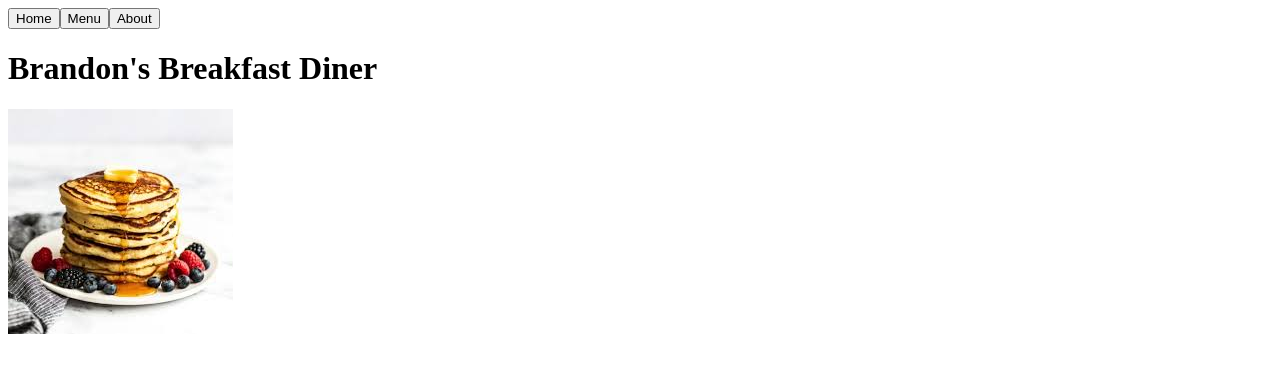
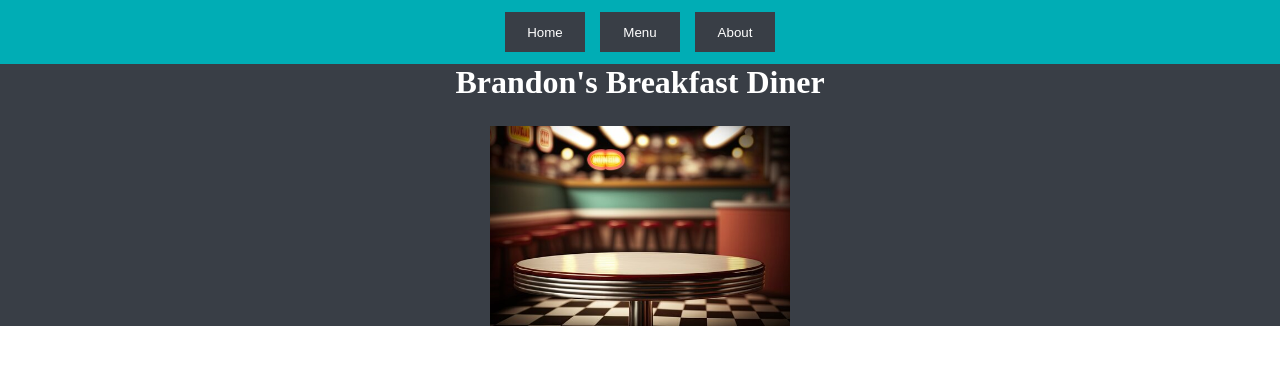
Before and after one commit to brandon-parkerson/restaurant, a website built with webpack: page src/index.html in a window 1280 px wide. Built offline with nearby package versions, Linux system fonts and the light colour scheme.

Commit message:
Load tabs and image from JavaScript only.

```diff
--- a/package.json
+++ b/package.json
@@ -12,7 +12,9 @@
   "author": "",
   "license": "ISC",
   "devDependencies": {
+    "css-loader": "^7.1.2",
     "html-webpack-plugin": "^5.6.0",
+    "style-loader": "^4.0.0",
     "web-dev-server": "^3.0.27",
     "webpack": "^5.93.0",
     "webpack-cli": "^5.1.4",
--- a/src/index.html
+++ b/src/index.html
@@ -6,15 +6,14 @@
     <title>Restaurant</title>
 </head>
 <body>
-    <header>
-        <nav>
-            <button>Home</button><button>Menu</button><button>About</button>
-            <!--TODO: Create website contents-->
+    <header class="header">
+        <nav class="nav">
+
         </nav>
     </header>
     <div id="content">
-        <h1>Brandon's Breakfast Diner</h1>
-        <img id="pancakes" alt="Delicious pancakes.">
+        <h1 class="title">Brandon's Breakfast Diner</h1>
+
     </div>
 </body>
 </html>
--- a/src/index.js
+++ b/src/index.js
@@ -1,6 +1,39 @@
-import pancakes from './pancakes.jpeg';
+import './style.css';
+import table from './diner-background.jpg';
+
+const header = document.querySelector(".header");
+const navigation = document.querySelector(".nav");
+const content = document.getElementById("content");
+const imgElement = document.createElement("img");
+const btnHome = document.createElement("button");
+const btnMenu = document.createElement("button");
+const btnAbout = document.createElement("button");
 
 document.addEventListener('DOMContentLoaded', () => {
-    const imgElement = document.getElementById("pancakes");
-    imgElement.src = pancakes;
-})
+
+    loadButtons();
+    loadTable();
+
+});
+
+function loadButtons() {
+    btnHome.innerText = "Home";
+    btnMenu.innerText = "Menu";
+    btnAbout.innerText = "About";
+
+    navigation.appendChild(btnHome);
+    navigation.appendChild(btnMenu);
+    navigation.appendChild(btnAbout);
+
+    header.appendChild(navigation);
+};
+
+function loadTable() {
+    imgElement.src = table;
+    imgElement.classList.add("table");
+    content.appendChild(imgElement);
+};
+
+// function loadQuote() {
+//     const quote = document.createElement(p)
+// }
--- /dev/null
+++ b/src/style.css
@@ -0,0 +1,57 @@
+* {
+    box-sizing: border-box;
+    margin: 0;
+    color: white;
+}
+
+body {
+    display: flex;
+    flex-direction: column;
+
+}
+
+#content {
+    display: flex;
+    flex-direction: column;
+    background-color: #393E46;
+
+}
+
+nav {
+    display: flex;
+    justify-content: center;
+    align-items: center;
+    gap: 15px;
+    background-color: #00ADB5;
+    height: 8vh;
+}
+
+.title {
+    text-align: center;
+}
+
+.table {
+    margin-left: auto;
+    margin-right: auto;
+    width: auto;
+    height: 200px;
+}
+
+button {
+    border: 1px solid #393E46;
+    color: white;
+    height: 40px;
+    width: 80px;
+    background-color: #393E46;
+}
+
+button:hover {
+    background-color: #4c535e;
+    box-shadow: 0px 0px 35px #4c535e;
+    transition: box-shadow 0.3s ease-in-out;
+    cursor: pointer;
+}
+
+.title {
+    margin-bottom: 25px;
+}
```
Also changed, not shown: src/diner-background.jpg (added), src/pancakes.jpeg (deleted), 1 other file.
